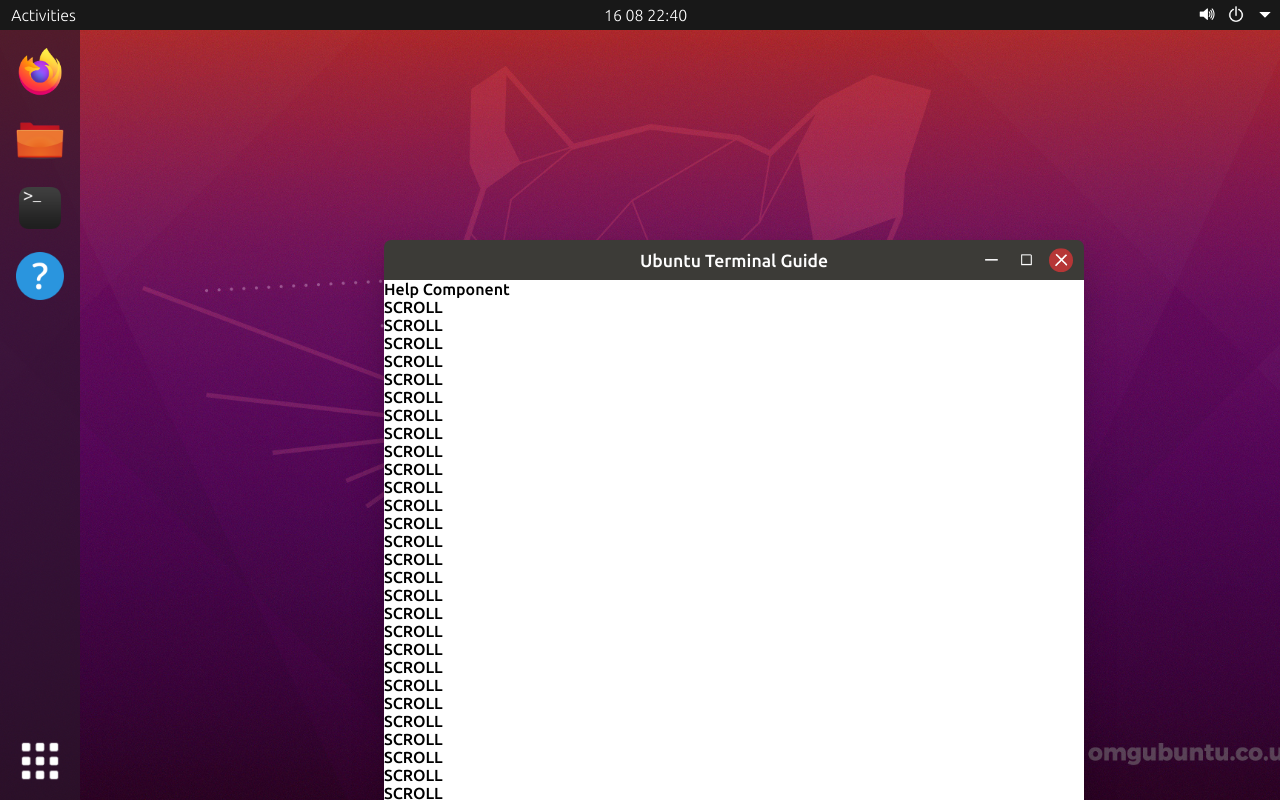
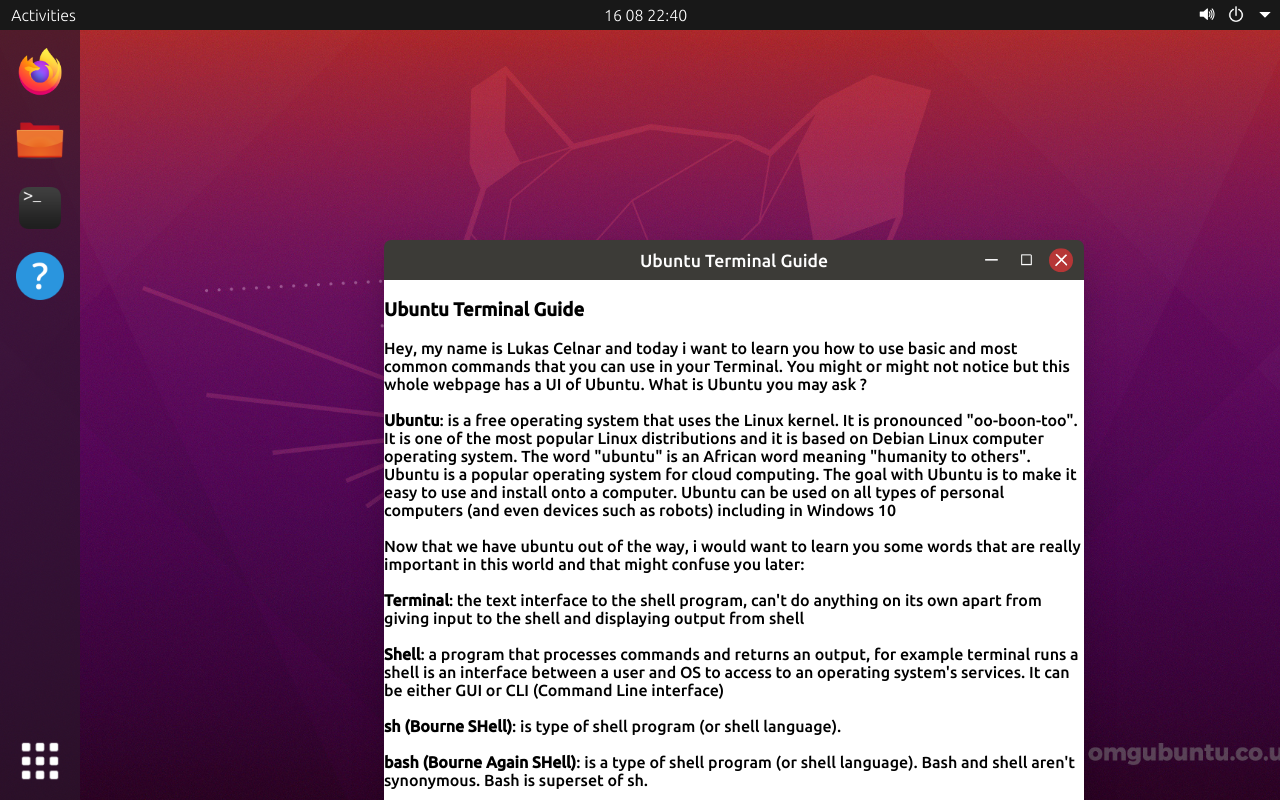
Before and after one commit to LukasCelnar/LinuxTerminal, a React (Create React App) app: page / in a window 1280 px wide. Both pictures are taken after a click on the picture 40 px from the left and 276 px from the top of the page. Shown: the top 800 px of the page. Built offline with nearby package versions, Linux system fonts and the light colour scheme.

Commit message:
Adding text to Help window component

```diff
--- a/src/components/Help/Help.js
+++ b/src/components/Help/Help.js
@@ -5,49 +5,75 @@
     render() {
         return (
             <div className="help">
-                Help Component
-                <div>SCROLL</div>
-                <div>SCROLL</div>
-                <div>SCROLL</div>
-                <div>SCROLL</div>
-                <div>SCROLL</div>
-                <div>SCROLL</div>
-                <div>SCROLL</div>
-                <div>SCROLL</div>
-                <div>SCROLL</div>
-                <div>SCROLL</div>
-                <div>SCROLL</div>
-                <div>SCROLL</div>
-                <div>SCROLL</div>
-                <div>SCROLL</div>
-                <div>SCROLL</div>
-                <div>SCROLL</div>
-                <div>SCROLL</div>
-                <div>SCROLL</div>
-                <div>SCROLL</div>
-                <div>SCROLL</div>
-                <div>SCROLL</div>
-                <div>SCROLL</div>
-                <div>SCROLL</div>
-                <div>SCROLL</div>
-                <div>SCROLL</div>
-                <div>SCROLL</div>
-                <div>SCROLL</div>
-                <div>SCROLL</div>
-                <div>SCROLL</div>
-                <div>SCROLL</div>
-                <div>SCROLL</div>
-                <div>SCROLL</div>
-                <div>SCROLL</div>
-                <div>SCROLL</div>
-                <div>SCROLL</div>
-                <div>SCROLL</div>
-                <div>SCROLL</div>
-                <div>SCROLL</div>
-                <div>SCROLL</div>
-                <div>SCROLL</div>
-                <div>SCROLL</div>
-                <div>SCROLL</div>
+                <h3>Ubuntu Terminal Guide</h3>
+                <div>
+                    Hey, my name is Lukas Celnar and today i want to learn you how to use basic and most common commands that you can
+                    use in your Terminal.
+                    You might or might not notice but this whole webpage has a UI of Ubuntu.
+                    What is Ubuntu you may ask ?
+                </div>
+                <br />
+                <div>
+                    <strong>Ubuntu</strong>: is a free operating system that uses the Linux kernel.
+                    It is pronounced "oo-boon-too". It is one of the most popular Linux distributions and it is based on
+                    Debian Linux computer operating system.
+                    The word "ubuntu" is an African word meaning "humanity to others".
+                    Ubuntu is a popular operating system for cloud computing.
+                    The goal with Ubuntu is to make it easy to use and install onto a computer.
+                    Ubuntu can be used on all types of personal computers (and even devices such as robots) including in Windows 10
+                </div>
+                <br />
+                <div>
+                    Now that we have ubuntu out of the way, i would want to learn you some words that are
+                    really important in this world and that might confuse you later:
+                </div>
+                <br />
+                <div>
+                    <strong>Terminal</strong>: the text interface to the shell program, can't do anything on its own apart from giving
+                    input to the shell and displaying output from shell
+                </div>
+                <br />
+                <div>
+                    <strong>Shell</strong>: a program that processes commands and returns an output, for example terminal runs a shell
+                    is an interface between a user and OS to access to an operating system's services.
+                    It can be either GUI or CLI (Command Line interface)
+                </div>
+                <br />
+                <div>
+                    <strong>sh (Bourne SHell)</strong>: is type of shell program (or shell language).
+                </div>
+                <br />
+                <div>
+                    <strong>bash (Bourne Again SHell)</strong>: is a type of shell program (or shell language).
+                    Bash and shell aren't synonymous. Bash is superset of sh.
+                </div>
+                <br />
+                <div>
+                    Bash will most likely be your default type of shell after installing ubuntu to be completly sure you can
+                    type: echo $SHELL which gives the full path to your default shell. And echo $0 which gives the name of your
+                    current shell.
+                </div>
+                <br />
+                <div>
+                    <strong>Command line interface (CLI)</strong>: is just a style of user interface that requires users to type in commands to get the computer
+                    to do stuff as opposed to for example a GUI (Graphical user interface) where the user clicks.
+                </div>
+                <br />
+                <div>
+                    <strong>Console</strong>: refers to physical device like monitor and keyboard that is running a terminal that the user types commands
+                    into, but in essence it is just a terminal
+                </div>
+                <br />
+                <div>
+                    You might not see why we need to know this right now, but trust me, it will come handy in your future
+                </div>
+                <br />
+                <div>
+                    Now lets get to the fun part, now are going to learn shell commands
+                </div>
+                <br />
+                <br />
+                <br />
             </div>
         );
     };
```
